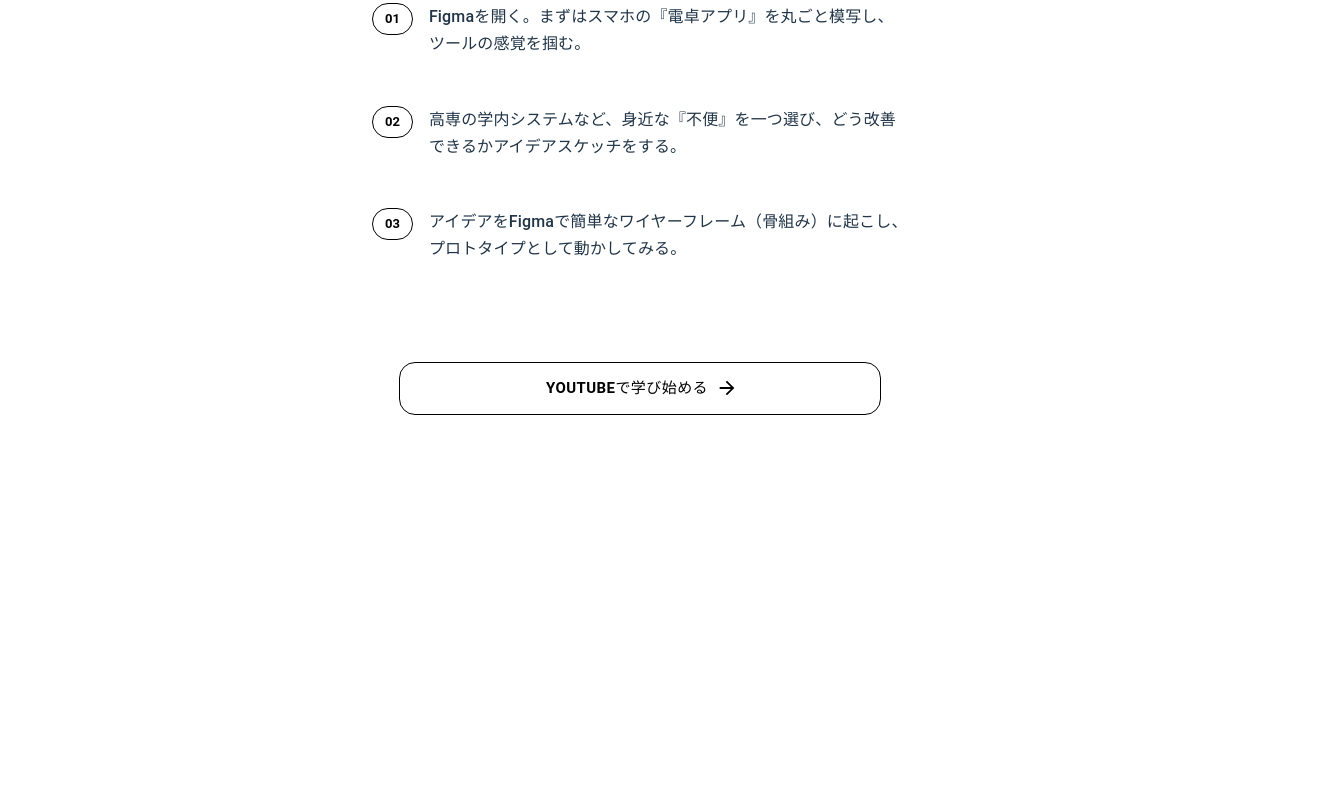
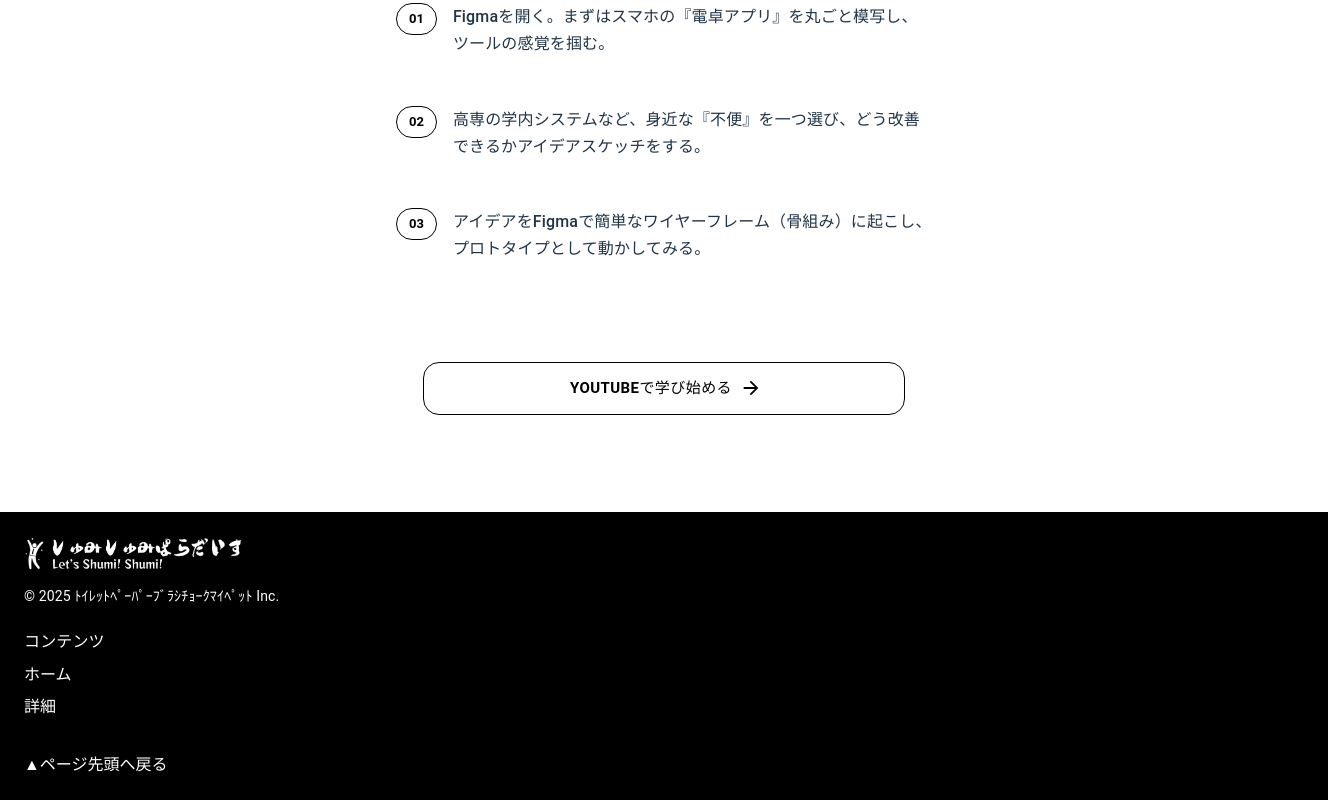
Before and after one commit to hikarukitamura-0/Hack-U-2025, a React (Vite) app in the folder syumi2para/: page /syousai in a window 1280 px wide. Shown: the part 1520-2320 px from the top of the page, 1328 px wide, since content can reach past the window. Before the commit the page ends 2031 px from the top, so only its background shows below. Built offline with nearby package versions, Linux system fonts and the light colour scheme.

Commit message:
フッターが完成しました

```diff
--- a/syumi2para/src/App.tsx
+++ b/syumi2para/src/App.tsx
@@ -3,6 +3,7 @@ import { BrowserRouter, Route, Routes } from 'react-router-dom';
 import Home from './pages/home';
 import Syousai from './pages/syousai';
 import Header from './components/header';
+import Footer from './components/footer';
 
 function App() {
   return (
@@ -12,6 +13,7 @@ function App() {
           <Route path="/" element={<Home />} />
           <Route path="/syousai" element={<Syousai />} />
         </Routes>
+        <Footer/>
       </BrowserRouter>
   );
 }
--- a/syumi2para/src/components/footer.tsx
+++ b/syumi2para/src/components/footer.tsx
@@ -0,0 +1,95 @@
+import { Box, Typography, Link } from '@mui/material';
+import logo from '../assets/logo_yoko.png';
+import { Link as RouterLink } from "react-router-dom";
+
+const Footer = () => {
+
+  const scrollToTop = () => {
+    window.scrollTo({
+      top: 0,
+      behavior: 'smooth', // スムーズにスクロール
+    });
+  };
+
+  return (
+    <Box sx={{}}>
+      <Box
+        position="static"
+        sx={{
+          background: '#000000ff',
+          boxShadow: '0 5px -8px rgba(117, 240, 247, 0.3)',
+          width:'100vw',
+          padding: 3,
+          borderTop: 'white 1px solid'
+        }}
+      >
+        <Typography>
+          <img className='logo' src={logo} alt='しゅみしゅみぱらだいす'
+          style={{width: '220px'}} />
+        </Typography>
+        <Typography variant="body2" color="white"
+          sx={{
+            mb: 3 ,
+            marginTop: 1
+          }}>
+          © 2025 ﾄｲﾚｯﾄﾍﾟｰﾊﾟｰﾌﾞﾗｼﾁｮｰｸﾏｲﾍﾟｯﾄ Inc.
+        </Typography>
+        <Typography variant="body1" color="white"
+          sx={{
+            mb: 3 ,
+            marginTop: 1,
+            marginBottom: 1,
+            fontWeight: 700
+          }}>
+          コンテンツ
+        </Typography>
+
+        <Box>
+          <Link
+            component={RouterLink}
+            to="/"
+            sx={{
+              color: 'white',
+              textDecoration: 'none',
+              display: 'block',
+              marginBottom: 1,
+            }}
+          >
+            ホーム
+          </Link>
+          <Link
+            component={RouterLink}
+            to="/syousai"
+            sx={{
+              color: 'white',
+              textDecoration: 'none',
+              display: 'block',
+              marginBottom: 1,
+            }}
+          >
+            詳細
+          </Link>
+        </Box>
+
+        <Box sx={{ marginTop: 4 }}>
+          <Link
+            component="button"
+            onClick={scrollToTop}
+            sx={{
+              color: 'white',
+              fontWeight: 700,
+              textDecoration: 'none',
+              background: 'none',
+              border: 'none',
+              padding: 0,
+            }}
+          >
+            ▲ページ先頭へ戻る
+          </Link>
+        </Box>
+      </Box>
+    </Box>
+  );
+};
+
+export default Footer;
```
